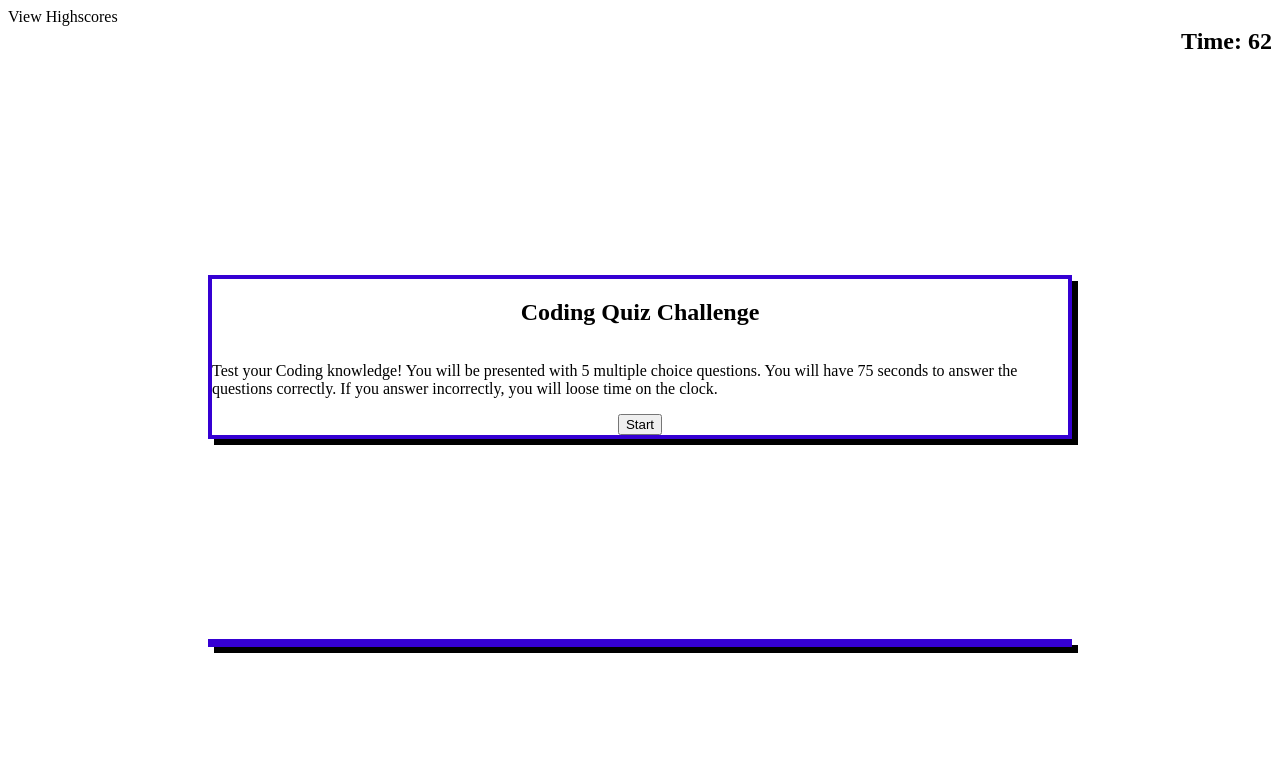
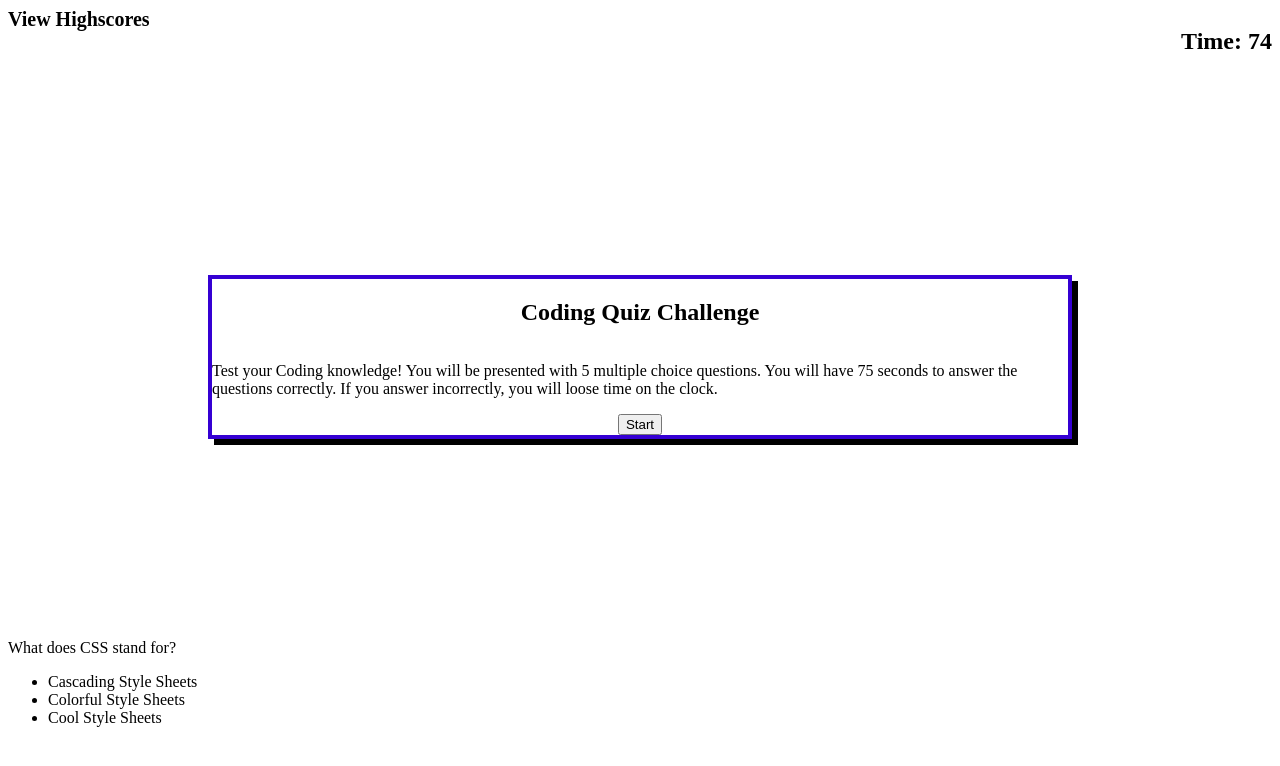
Before and after one commit to elrodjosh96/Multiple-Choice-Coding-Quiz, a plain HTML site: page index.html in a window 1280 px wide. Both pictures are taken after a click on the button "Start". Drawn offline with Linux system fonts and the light colour scheme.

Commit message:
display questions working

```diff
--- a/index.html
+++ b/index.html
@@ -9,20 +9,27 @@
 </head>
 <body>
     <header>
-        <div>View Highscores</div>
+        <div class="high-scores">View Highscores</div>
         <div id="timer">
             <h2>Time: <span id="countdown">75</span></h2>
         </div>
     </header>
 
-    <section>
+    <section class="main">
         <h1>Coding Quiz Challenge</h1>
         <p>Test your Coding knowledge! You will be presented with 5 multiple choice questions. You will have 75 seconds to answer the questions correctly. If you answer incorrectly, you will loose time on the clock.</p>
         <button class="start-button">Start</button>
     </section>
 
     <section>
-
+        <div class="questions-container">
+            <p id="questions"></p>
+                <ul>
+                    <li id="answer-one"></li>
+                    <li id="answer-two"></li>
+                    <li id="answer-three"></li>
+                </ul>
+        </div>
     </section>
 
     <script src="./questionsscript.js"></script>
--- a/questionsscript.js
+++ b/questionsscript.js
@@ -1,12 +1,60 @@
 var timer = document.querySelector("#countdown")
 var startButton = document.querySelector(".start-button")
+var questions = [{
+    question: "What does CSS stand for?",
+    answers: [
+        "Cascading Style Sheets",
+        "Colorful Style Sheets",
+        "Cool Style Sheets"
+        ],
+    correctAnswer: "Cascading Style Sheets",
+}, {
+    question: "What is the correct syntax for linking a JavaScript file?",
+    answers: [
+        "script",
+        "link.JS",
+        "JS.linkscript"
+        ],
+    correctAnswer: "script",
+}, {
+    question: "In JavaScript, what is the element called in quotes?",
+    answers: [
+        "array",
+        "string",
+        "boolean"
+        ],
+    correctAnswer: "string",
+}, {
+    question: "What is a Boolean?",
+    answers: [
+        "string",
+        "array",
+        "true or false"
+        ],
+    correctAnswer: "true or false",
+}, {
+    question: "How do you write a FOR loop?",
+    answers: [
+        "for (i = 0; i <= 5)",
+        "for (i = 0; i <= 5; i++)",
+        "for (i = 0; i <= 5)"
+        ],
+    correctAnswer: "for (i = 0; i <= 5; i++)",
+}]
+var questionNum = 0;
 
-var timer;
+var questionList = document.querySelector("#questions");
+var answerOne = document.querySelector("#answer-one");
+var answerTwo = document.querySelector("#answer-two");
+var answerThree = document.querySelector("#answer-three");
+var scoreTracker = 0;
+
+var timeLeft = 75;
 var timerCount;
 
 function countdown() {
     console.log('clicked');
-    var timeLeft = 75;
+
 
     var timeInterval = setInterval(function() {
         if (timeLeft >= 0) {
@@ -17,7 +65,56 @@ function countdown() {
             timer.textContent = 0;
             clearInterval(timeInterval);
         }
-    }, 200);
+    }, 1000);
 }
 
-startButton.addEventListener('click', countdown)
+startButton.addEventListener('click', function() {
+    countdown();
+    displayQuestion();
+})
+
+function displayQuestion() {
+    console.log(questions[questionNum].question)
+    questionList.innerHTML = questions[questionNum].question
+    answerOne.innerHTML = questions[questionNum].answers[0]
+    answerTwo.innerHTML = questions[questionNum].answers[1]
+    answerThree.innerHTML = questions[questionNum].answers[2]
+    console.log(questions[questionNum].answers[0])
+    questionNum++;
+    // if statement
+    //got to questions at [i]
+    //display question
+    //display answers
+    //for loop for answers(answers.length)
+    //event delegation
+    //answer checking
+}
+//for (var i=0; i < questions.length; i++) {
+
+answerOne.addEventListener('click', function(event) {
+    checkAnswers(event.target.innerHTML);
+    displayQuestion();
+
+})
+answerTwo.addEventListener('click', function(event) {
+    checkAnswers(event.target.innerHTML);
+    displayQuestion();
+
+})
+answerThree.addEventListener('click', function(event) {
+    checkAnswers(event.target.innerHTML);
+    displayQuestion();
+
+})
+
+function checkAnswers(userAnswer) {
+    if (questions[questionNum -1].correctAnswer === userAnswer) {
+        scoreTracker++;
+        console.log(scoreTracker)
+    } else {
+        timeLeft = timeLeft -5;
+        timer.textContent = timeLeft;
+        console.log(timeLeft)
+
+    }
+}
--- a/style.css
+++ b/style.css
@@ -1,11 +1,14 @@
-
-
 header {
     display: flex;
     justify-content: space-between;
 }
 
-section {
+.high-scores {
+    font-size: 20px;
+    font-weight: bold;;
+}
+
+.main {
     display: flex;
     flex-wrap: wrap;
     justify-content: space-around;
```
